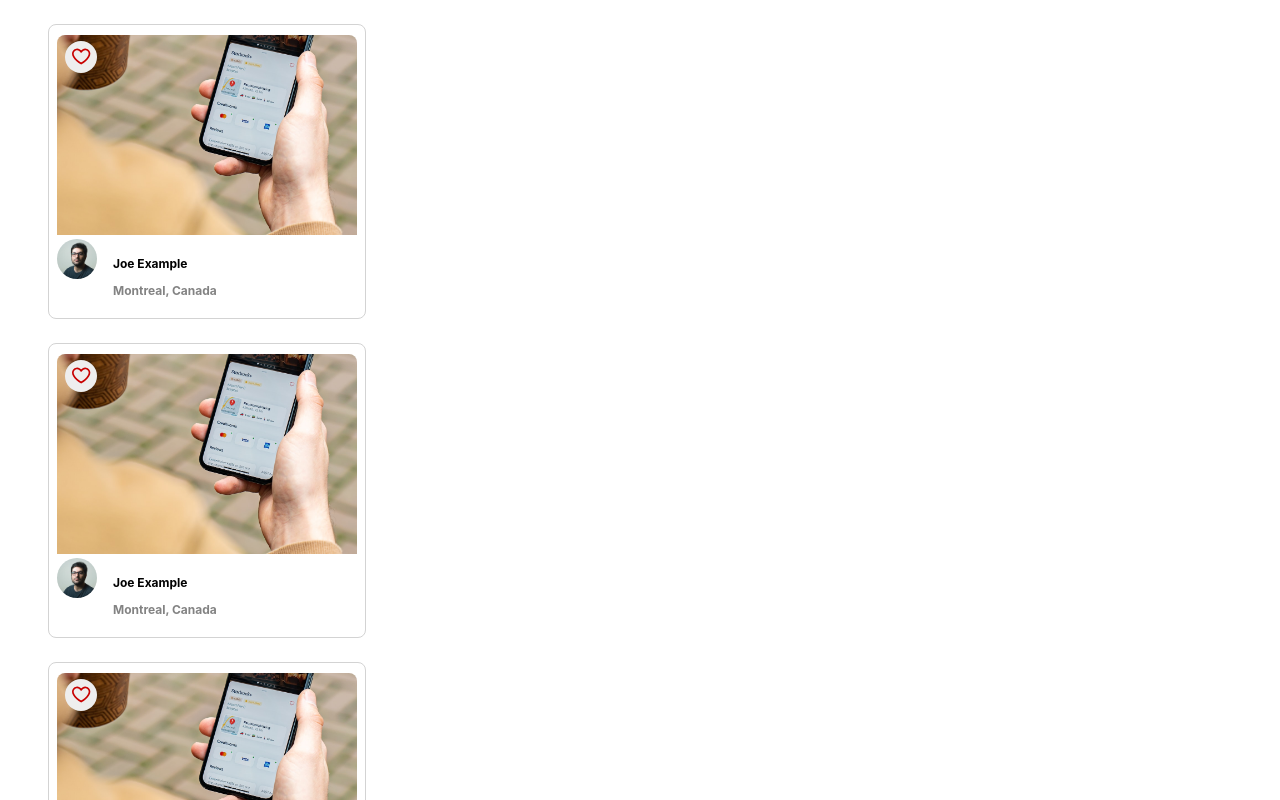
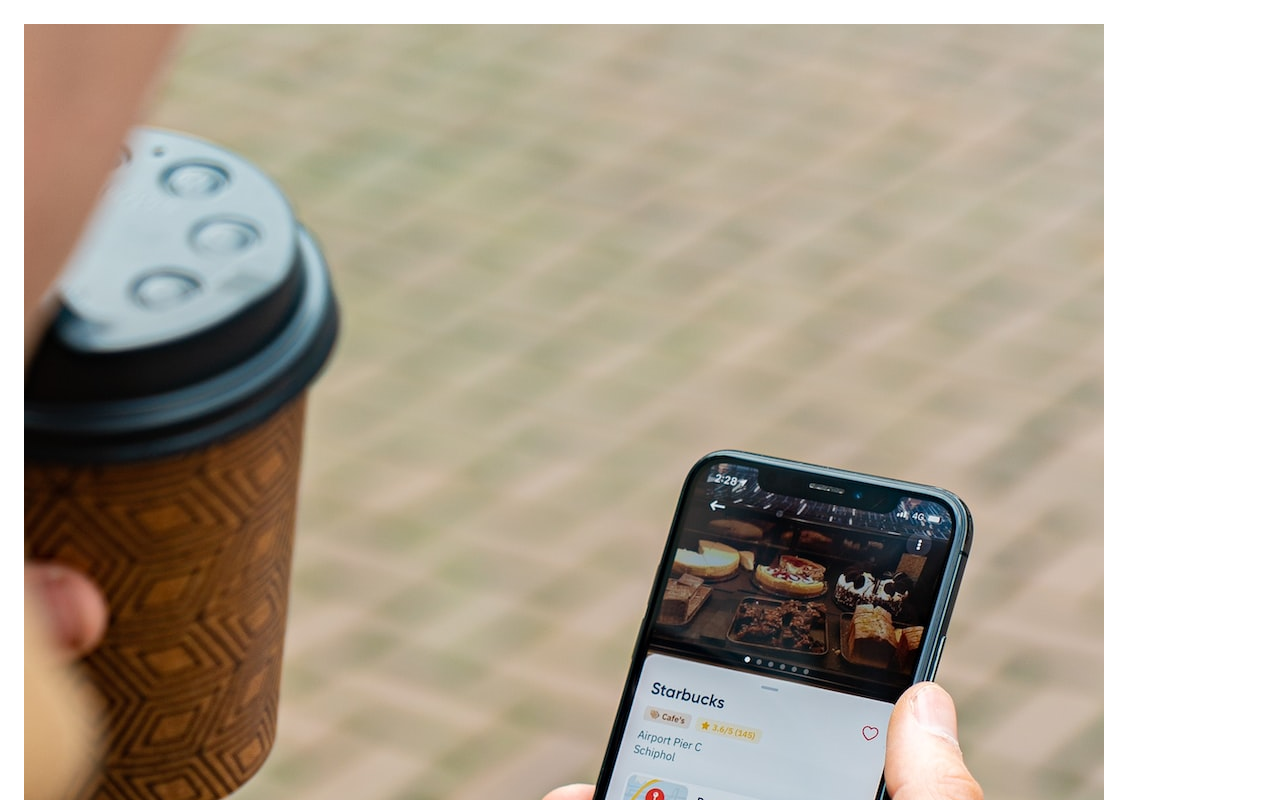
Before and after one commit to ihfung/PhotoLabs, a React (Create React App) app in the folder frontend/: page / in a window 1280 px wide. Shown: the top 800 px of the page. Built offline with nearby package versions, Linux system fonts and the light colour scheme; the HTML template or start-up script is replaced by a standard one.

Commit message:
added photolist component

```diff
--- a/frontend/src/App.jsx
+++ b/frontend/src/App.jsx
@@ -1,19 +1,9 @@
 import React from 'react';
 
-import PhotoListItem from './components/PhotoListItem';
+//import PhotoListItem from './components/PhotoListItem';
+import PhotoList from './components/PhotoList';
 import './App.scss';
 
-
-const sampleDataForPhotoListItem = {
-  id: "1",
-  location: {
-    city: "Montreal",
-    country: "Canada",
-  },
-  imageSource: `${process.env.PUBLIC_URL}/Image-1-Regular.jpeg`,
-  username: "Joe Example",
-  profile: `${process.env.PUBLIC_URL}/profile-1.jpg`,
-};
 
 
 
@@ -21,9 +11,9 @@ const sampleDataForPhotoListItem = {
 const App = () => {
 
  //const photos = [...Array(3)]; //could use this or array.from
- const photos = Array.from({ length: 3 }); // Array of 3 undefined elements
- const photoItems = photos.map((photo, index) => (
-  <PhotoListItem
+ //const photos = Array.from({ length: 3 }); // Array of 3 undefined elements
+ //const photoItems = photos.map((photo, index) => (
+  {/*<PhotoListItem
     key={index}
     location={sampleDataForPhotoListItem.location}
     imageSource={sampleDataForPhotoListItem.imageSource}
@@ -31,12 +21,11 @@ const App = () => {
     profile={sampleDataForPhotoListItem.profile}
   />
 
-));
+));*/}
 
 return (
   <div className="App">
-
-    {photoItems}
+    <PhotoList />
   </div>
 );
 };
--- a/frontend/src/components/PhotoList.jsx
+++ b/frontend/src/components/PhotoList.jsx
@@ -60,6 +60,28 @@ const PhotoList = () => {
   return (
     <ul className="photo-list">
       {/* Insert React */}
+      {sampleDataForPhotoList.map((photo) => (
+        <li key={photo.id} className="photo-list-item">
+          <img
+            className="photo-list-item-image"
+            src={photo.urls.regular}
+            alt={`Photo by ${photo.user.name}`}
+          />
+          <div className="photo-list-item-user">
+            <img
+              className="photo-list-item-user-profile"
+              src={photo.user.profile}
+              alt={`Profile of ${photo.user.name}`}
+            />
+            <span className="photo-list-item-user-name">{photo.user.name}</span>
+          </div>
+          <div className="photo-list-item-location">
+            <span className="photo-list-item-location-city">{photo.location.city}</span>
+            <span className="photo-list-item-location-country">{photo.location.country}</span>
+          </div>
+        </li>
+
+      ))}
     </ul>
   );
 };
```
